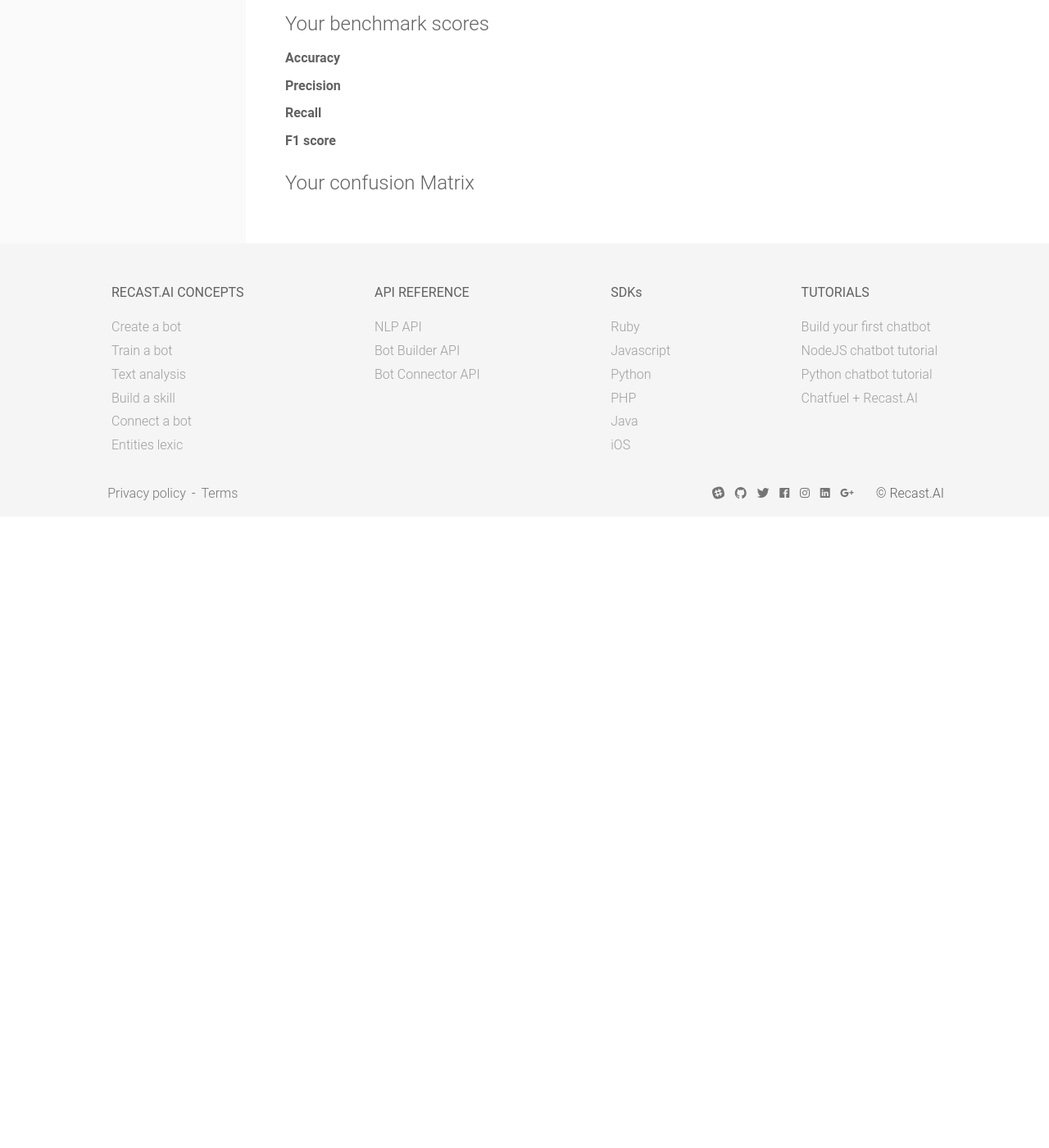
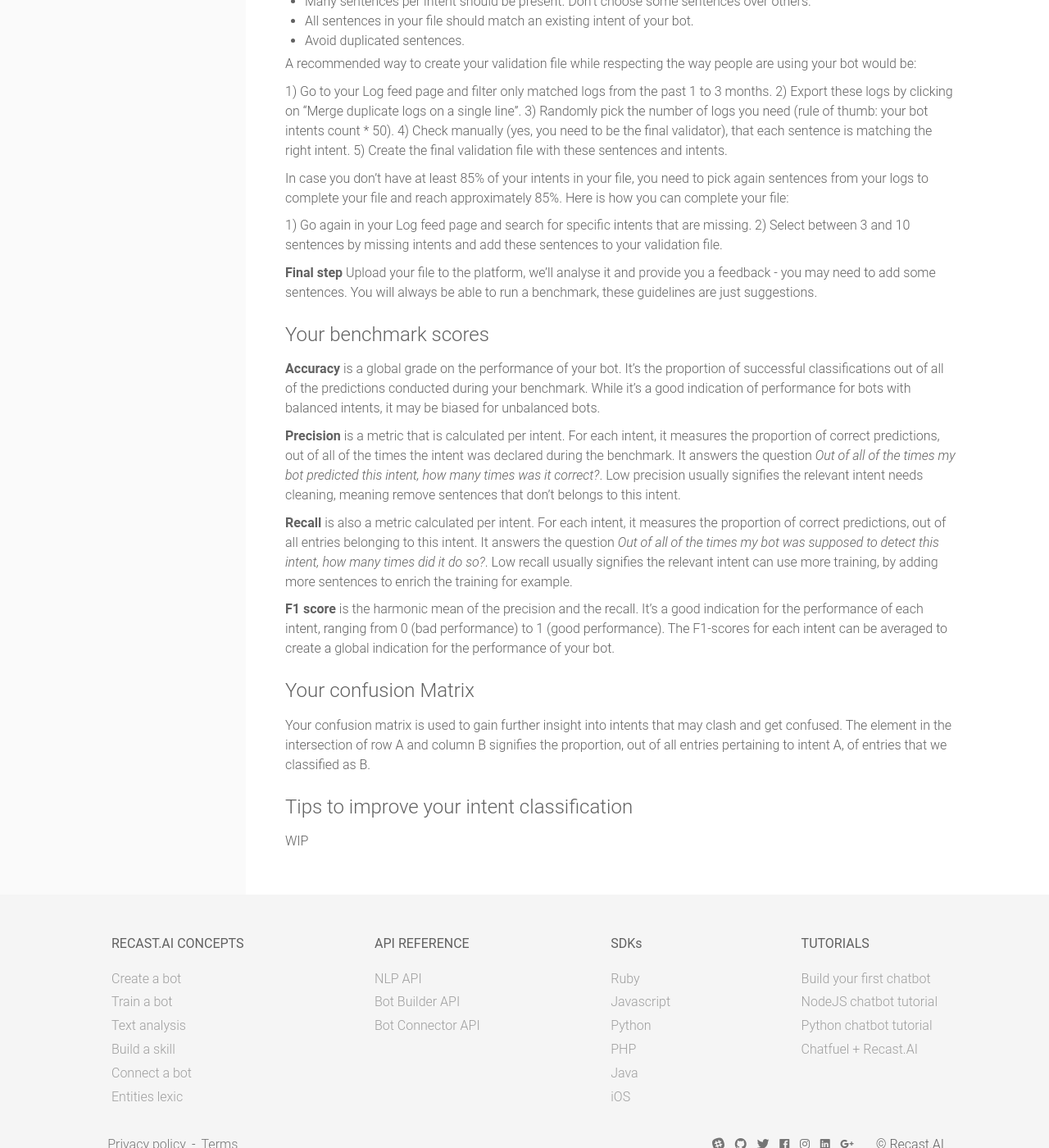
Before and after one commit to SAP-archive/docs, a Jekyll site: the page built from concepts/monitor/training_analytics.md, in a window 1280 px wide and 1400 px high, scrolled down 1411 px. Shown: the whole window at 82% size. Built offline with Jekyll 4.4.1, drawn with Linux system fonts in a browser that asks for light colours; nearby versions of some CDN libraries; a style sheet for code colours, icons or effects is not loaded; before the commit the page ends 2041 px from its top, so only the background shows below that; some of the changed text lies outside the part shown.

Commit message:
Update training_analytics.md

```diff
--- a/concepts/monitor/training_analytics.md
+++ b/concepts/monitor/training_analytics.md
@@ -4,16 +4,28 @@
 permalink: /concepts/training-analytics
 ---
 
+In your bot page, in the **MONITOR** tab, you can find a *Training Analytics* section to help you build a great dataset. These analytics are only available for bots with more than 5 intents and more than 30 sentences by intents.
+
+Your dataset (all your intents and entities that you created and trained) is a fundamental stone of your bot. If your bot is not well trained meaning your dataset is not well structured or not complete enough, it will not understand correctly a user input and the conversational experience will be desappointing.
+
 ## Your intent classification benchmark
 
+At the top of the page, you can run a benchmark: It will trigger several processes to measure the performance of your dataset and give you insights on how to improve it.
+
+A benchmark can be really long, depending on your bot size, you can have an idea here:
+
+---- WIP -------
+
+You can only have one benchmark running in the same time for your bot.
+
+We use your bot training data and a validation file that you can provide to have more accurate results. Since we *take* your bot training data at a time **t**, and will provide tips and insights based on these data, we advise you to not update your dataset during the benchmark otherwise insights will be less accurate.
 
 
-
-### With your bot training data
+### Your bot training data
 
 We split your expressions inside each of your intents in two parts: 90% is used for training, and 10% is used to evaluate the classification. The evaluation is simple: each sentence is tested with your training dataset and we check if the first intent returned is the right one. We repeat this process 5 times to enforce randomness in the splits. Once the evaluations are done, we average the results while taking in account the number of occurrences of each intent, resulting with 4 metrics between 0 and 1 for each intent: **Accuracy**, **Precision**, **Recall**, **F1 score**, and four global metrics on all the dataset.
 
-### With a validation file
+### Your validation file
 
 A validation file is composed of sentences with their corresponding intents. It reflects the reality, so it's important to build this file with real sentences that users had really said.
 
@@ -62,12 +74,18 @@
 
 ## Your benchmark scores
 
-**Accuracy**
+**Accuracy** is a global grade on the performance of your bot. It's the proportion of successful classifications out of all of the predictions conducted during your benchmark. While it's a good indication of performance for bots with balanced intents, it may be biased for unbalanced bots.
 
-**Precision**
+**Precision** is a metric that is calculated per intent. For each intent, it measures the proportion of correct predictions, out of all of the times the intent was declared during the benchmark. It answers the question *Out of all of the times my bot predicted this intent, how many times was it correct?*. Low precision usually signifies the relevant intent needs cleaning, meaning remove sentences that don't belongs to this intent.
 
-**Recall**
+**Recall** is also a metric calculated per intent. For each intent, it measures the proportion of correct predictions, out of all entries belonging to this intent. It answers the question *Out of all of the times my bot was supposed to detect this intent, how many times did it do so?*. Low recall usually signifies the relevant intent can use more training, by adding more sentences to enrich the training for example.
 
-**F1 score**
+**F1 score** is the harmonic mean of the precision and the recall. It's a good indication for the performance of each intent, ranging from 0 (bad performance) to 1 (good performance). The F1-scores for each intent can be averaged to create a global indication for the performance of your bot.
 
 ## Your confusion Matrix
+
+Your confusion matrix is used to gain further insight into intents that may clash and get confused. The element in the intersection of row A and column B signifies the proportion, out of all entries pertaining to intent A, of entries that we classified as B.
+
+## Tips to improve your intent classification
+
+WIP
```
